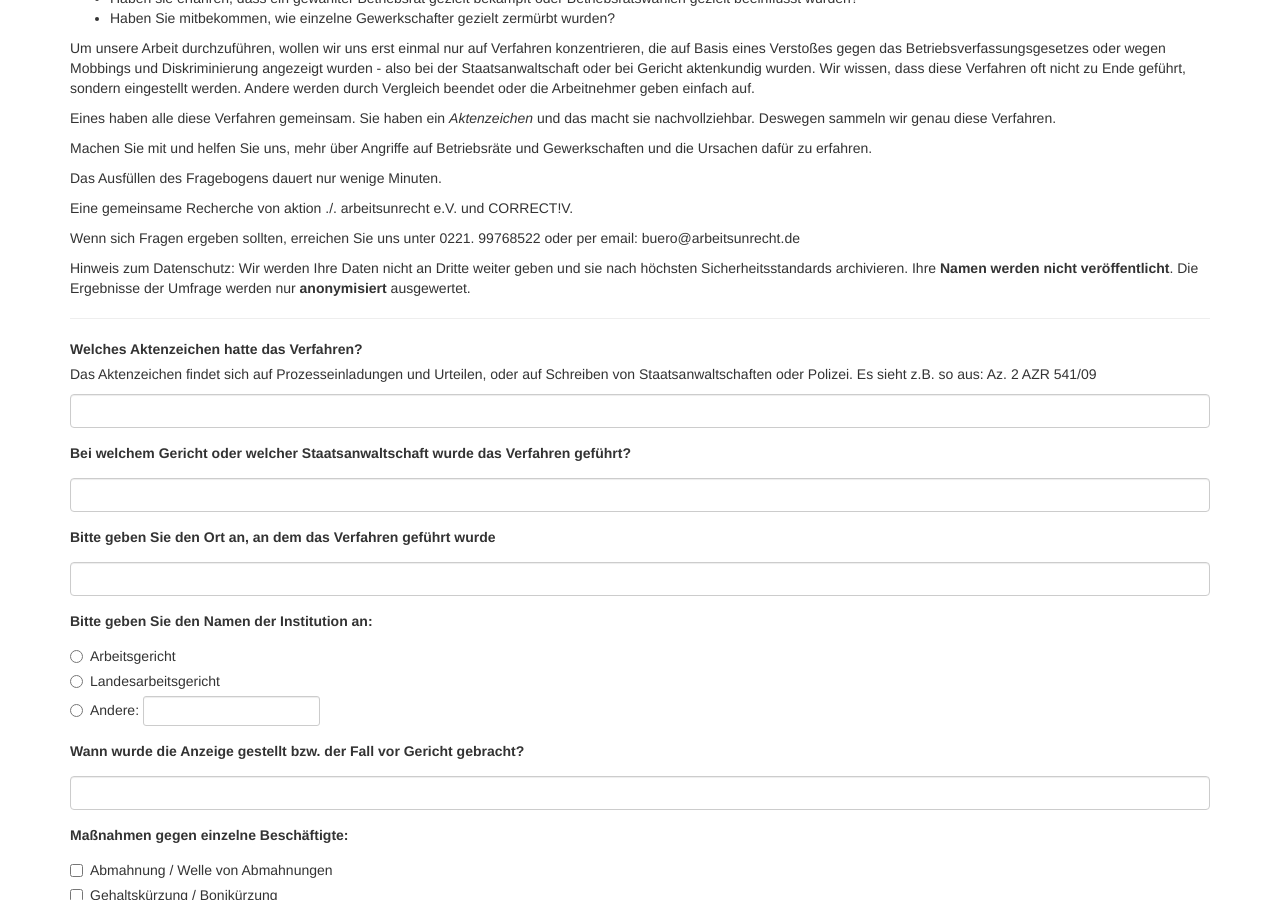
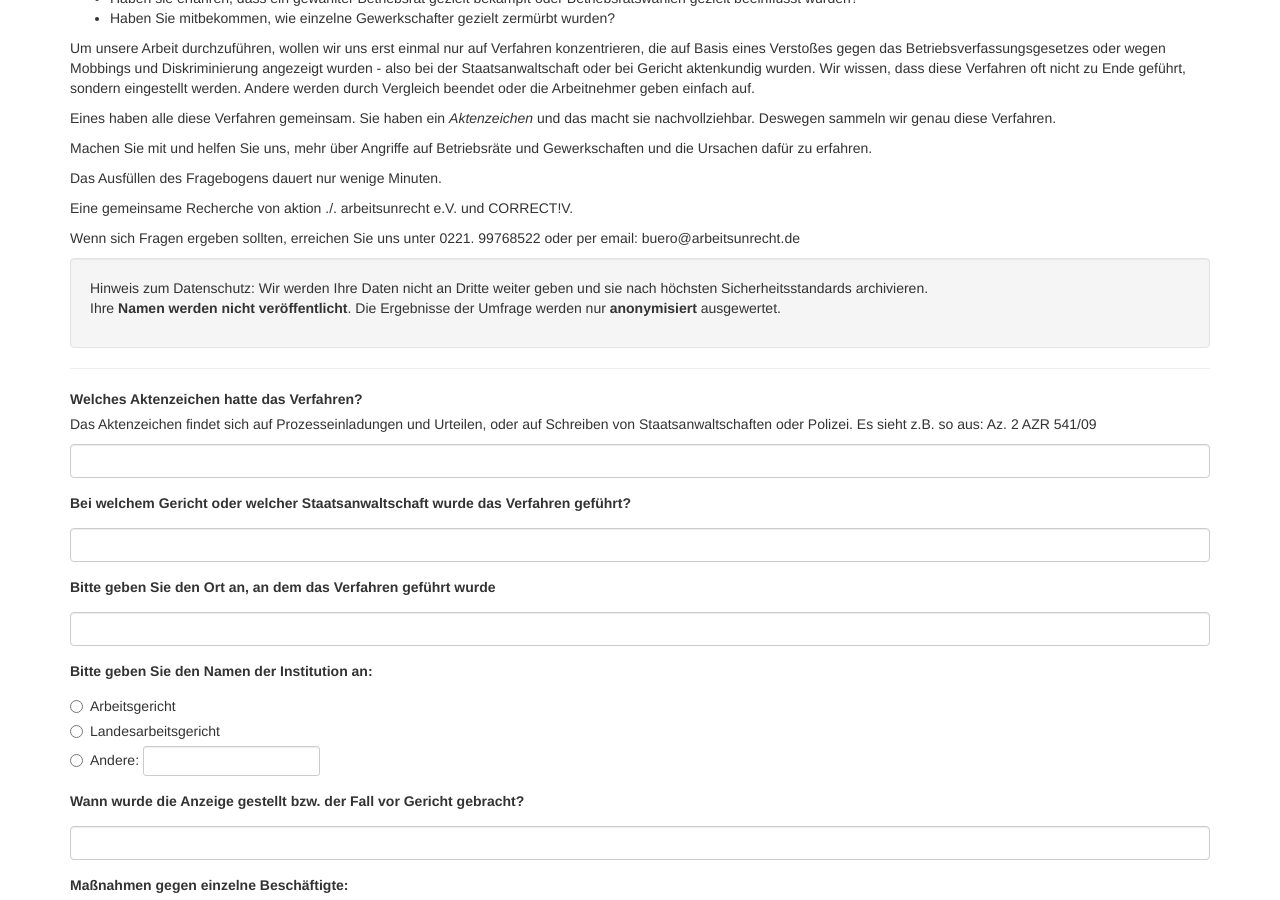
Before and after one commit to correctiv/betriebsraete, a Jekyll site: the page built from index.html, in a window 1280 px wide and 900 px high, scrolled down 323 px. Built offline with Jekyll 4.4.1, drawn with Linux system fonts in a browser that asks for light colours; some of the changed text lies outside the part shown.

Commit message:
Update texts

```diff
--- a/_layouts/default.html
+++ b/_layouts/default.html
@@ -33,6 +33,14 @@ layout: base
   {{ content }}
 
   <hr/>
-  <a href="https://correctiv.org/impressum/">Impressum</a>
+  <p>
+    Eine gemeinsame Recherche von aktion ./. arbeitsunrecht e.V. und CORRECT!V.
+  </p>
+  <p>
+    Wenn sich Fragen ergeben sollten, erreichen Sie uns unter 0221. 99768522 oder per email: buero@arbeitsunrecht.de
+  </p>
+  <p>
+    <a href="https://correctiv.org/impressum/">Impressum</a>
+  </p>
 
 </div><!-- /.container -->
--- a/index.html
+++ b/index.html
@@ -32,6 +32,11 @@ language: de
 
 <p>Wenn sich Fragen ergeben sollten, erreichen Sie uns unter 0221. 99768522 oder per email: buero@arbeitsunrecht.de</p>
 
-<p>Hinweis zum Datenschutz: Wir werden Ihre Daten nicht an Dritte weiter geben und sie nach höchsten Sicherheitsstandards archivieren. Ihre <strong>Namen werden nicht veröffentlicht</strong>. Die Ergebnisse der Umfrage werden nur <strong>anonymisiert</strong> ausgewertet.</p>
+<div class="well">
+<p>
+  Hinweis zum Datenschutz: Wir werden Ihre Daten nicht an Dritte weiter geben und sie nach höchsten Sicherheitsstandards archivieren.<br/>
+  Ihre <strong>Namen werden nicht veröffentlicht</strong>. Die Ergebnisse der Umfrage werden nur <strong>anonymisiert</strong> ausgewertet.
+</p>
+</div>
 
 <hr id="fragebogen"/>
```
